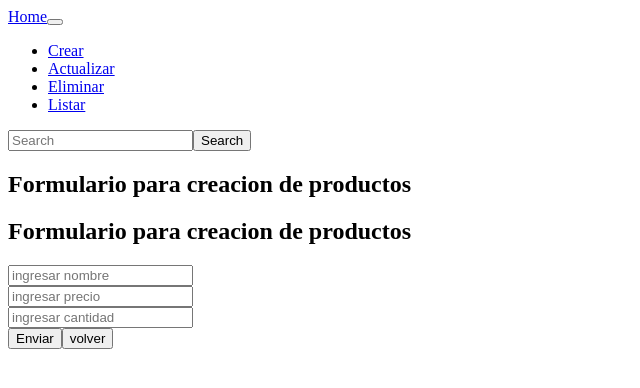
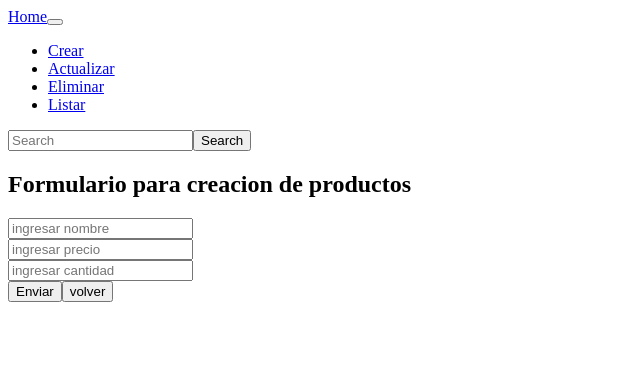
Before and after one commit to Juliandl88/random_quote_machine, a Next.js app in the folder crud-next-firebase/: page /formulario in a window 1280 px wide. Shown: the top 388 px of the page, without its empty margins (0-640 px from the left). Built offline with nearby package versions, Linux system fonts and the light colour scheme.

Commit message:
Se conecta firebase

```diff
--- a/crud-next-firebase/pages/formulario.js
+++ b/crud-next-firebase/pages/formulario.js
@@ -48,7 +48,6 @@ export default function Formulario() {
       <div>
        <div className='container'>
         <h2 className='text-center'>Formulario para creacion de productos</h2>
-        <h2 className='text-center'>Formulario para creacion de productos</h2>
       <div className='card card-body'>
         <form onSubmit={enviarInfo}>
             <div className='form-group'>
--- a/crud-next-firebase/pages/index.js
+++ b/crud-next-firebase/pages/index.js
@@ -28,7 +28,7 @@ export default function Home({ productos }) {
   return (
     <Layout>
       <Head>
-        <title>Crud Next Firebase</title>
+        <title>Crud Next + Firebase</title>
         <meta name="description" content="Crud Next Firebase" />
         <link rel="icon" href="/favicon.ico" />
       </Head>
```
